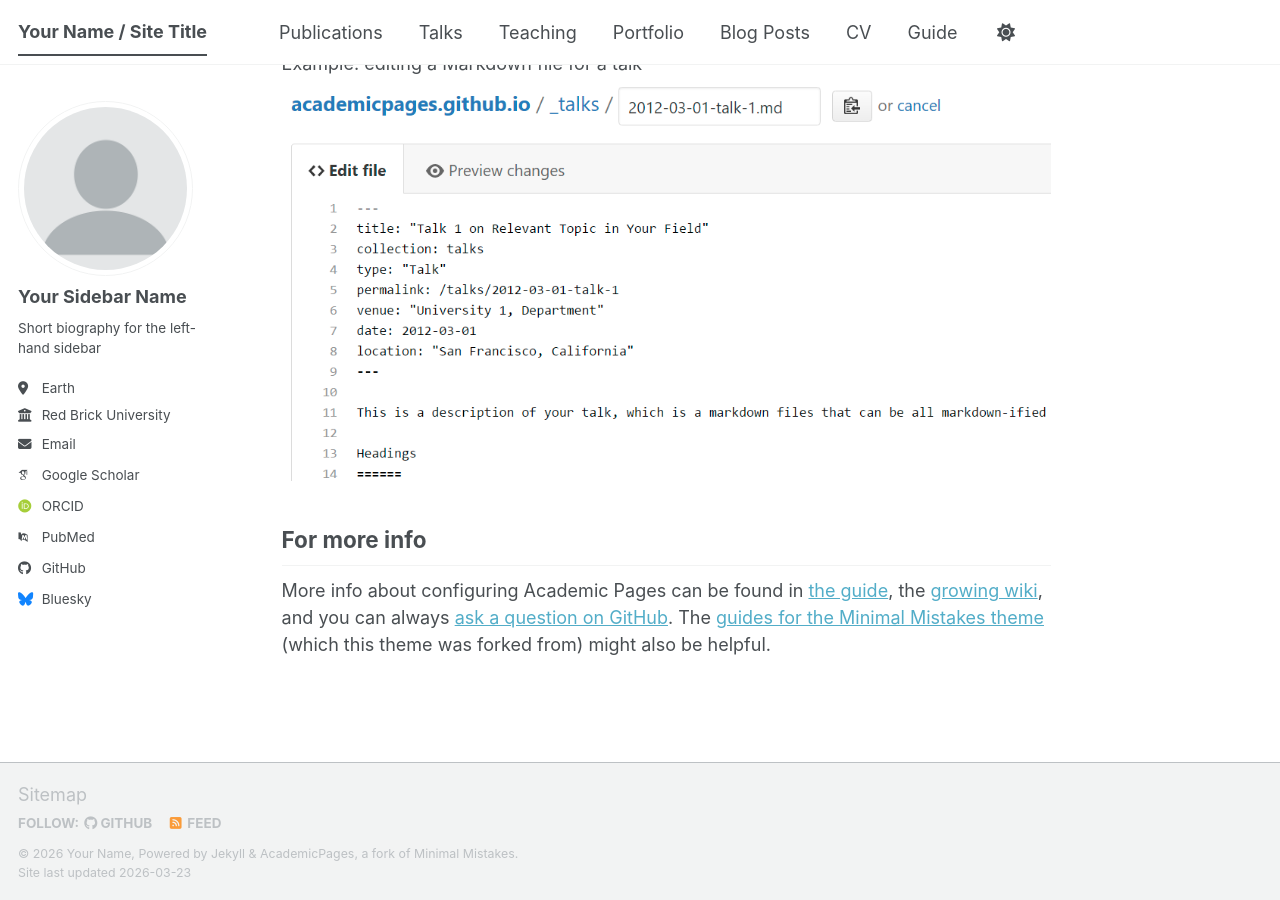
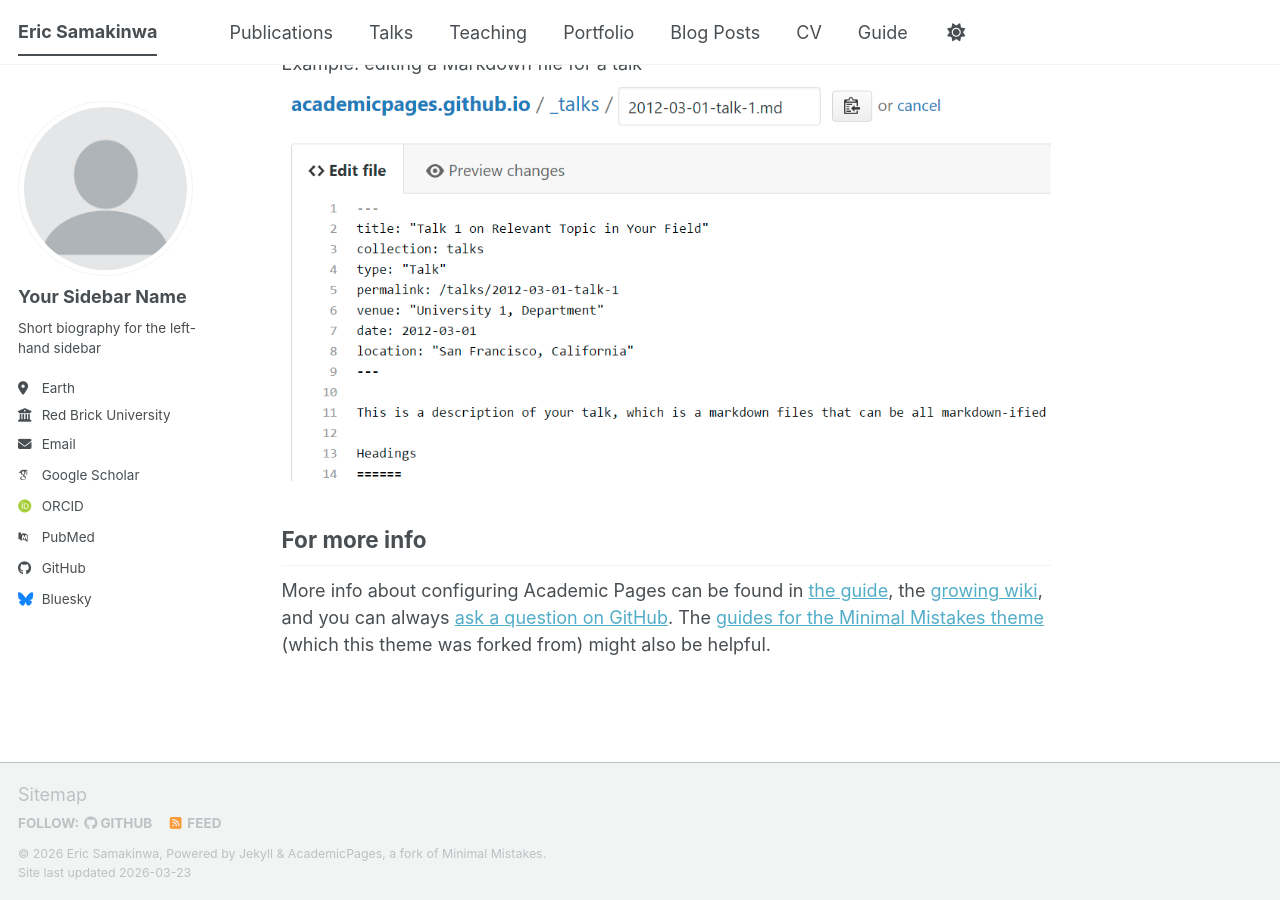
Before and after one commit to shamakson/shamakson.github.io, a Jekyll site: the page built from _pages/about.md, in a window 1280 px wide and 900 px high, scrolled down 2720 px. Built offline with Jekyll 4.4.1, drawn with Linux system fonts in a browser that asks for light colours; some web fonts are replaced; a script bundle is joined from its source files by our own code; library files that are not in the unit come from our copies.

Commit message:
Update site configuration with personal details
Updated site title, name, description, and URL.

```diff
--- a/_config.yml
+++ b/_config.yml
@@ -9,11 +9,11 @@
 # Basic Site Settings
 locale                   : "en-US"
 site_theme               : "default" # The available themes options are "default", "air", "sunrise", "mint", "dirt" and "contrast"
-title                    : "Your Name / Site Title"
+title                    : "Eric Samakinwa"
 title_separator          : "-"
-name                     : &name "Your Name"
-description              : &description "Your Name's academic portfolio"   # Update this with a general description of your site, this is the default if not overridden by a page
-url                      : https://academicpages.github.io # The base hostname & protocol for your site e.g. "https://[your GitHub username].github.io",
+name                     : &name "Eric Samakinwa"
+description              : &description "PostDoc. at the Climate Service Center Germany (GERICS) Hamburg, Helmholtz-Zentrum Hereon, Geesthacht, Germany."   # Update this with a general description of your site, this is the default if not overridden by a page
+url                      : https://shamakson.github.io # The base hostname & protocol for your site e.g. "https://[your GitHub username].github.io",
                                                            # or if you already have some other page hosted on Github then use "https://[your GitHub username].github.io/[Your Repo Name]"
 baseurl                  : "" # the subpath of your site, e.g. "/blog"
 repository               : "academicpages/academicpages.github.io"
```
